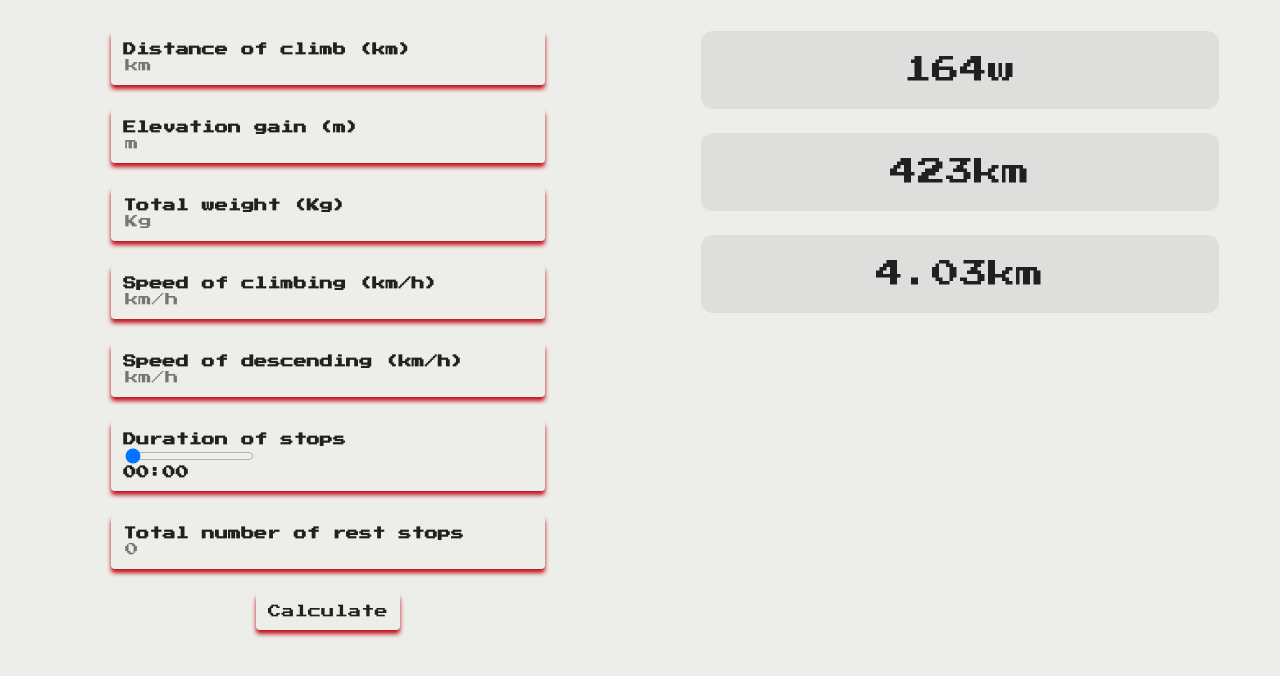
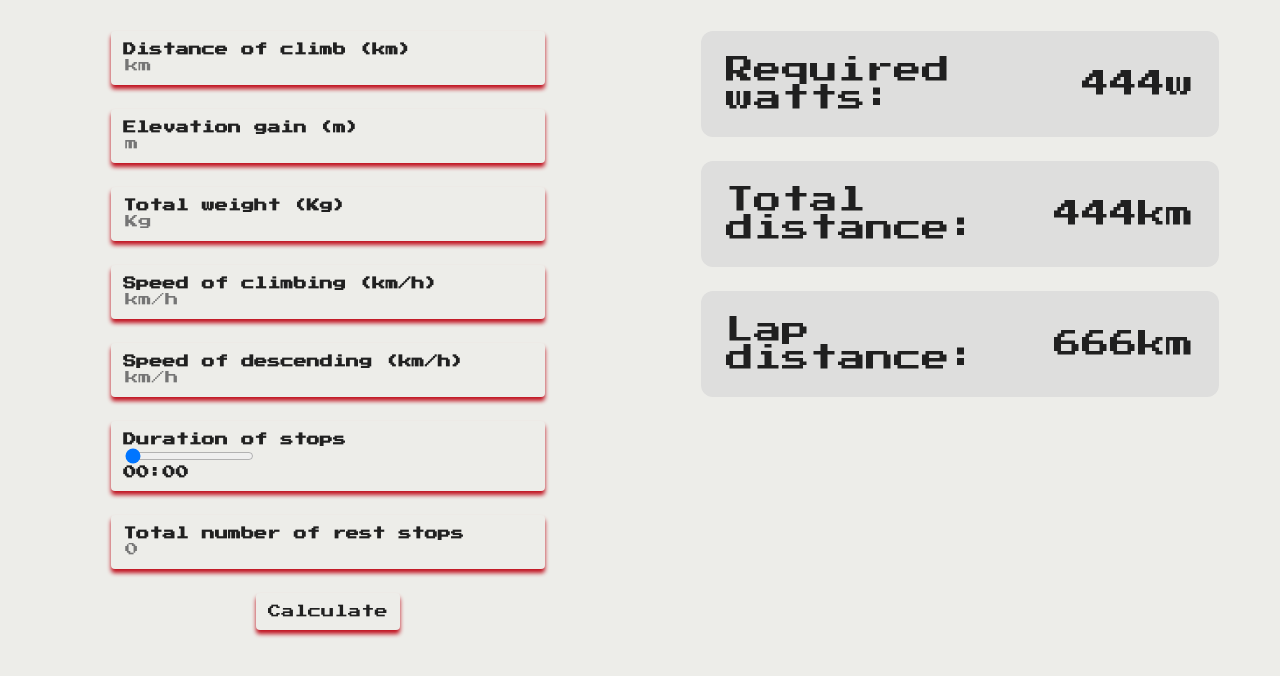
Before and after one commit to SASMIDT03/EverestingCalculator, a website with bundled scripts: page src/index.html in a window 1280 px wide. Shown: the part 64-740 px from the top of the page. Built offline with nearby package versions, Linux system fonts and the light colour scheme.

Commit message:
Refactored the calculatedDataBox structure

```diff
--- a/src/index.html
+++ b/src/index.html
@@ -49,9 +49,18 @@
             <button type="button" id="calculateDataButton">Calculate</button>
         </div>
         <div class="rightSide sharedSide">
-            <div class="calculatedDataBox" id="totalWattsText">164w</div>
-            <div class="calculatedDataBox" id="totalDistanceText">423km</div>
-            <div class="calculatedDataBox" id="lapDistanceText">4.03km</div>
+            <div class="calculatedDataBox">
+                <div class="calculatedDataDescription">Required watts:</div>
+                <div class="calculatedDataInnerBox" id="totalWattsText">444w</div>
+            </div>
+            <div class="calculatedDataBox">
+                <div class="calculatedDataDescription">Total distance:</div>
+                <div class="calculatedDataInnerBox" id="totalDistanceText">444km</div>
+            </div>
+            <div class="calculatedDataBox">
+                <div class="calculatedDataDescription">Lap distance:</div>
+                <div class="calculatedDataInnerBox" id="lapDistanceText">666km</div>
+            </div>
         </div>
     </div>
 
```
